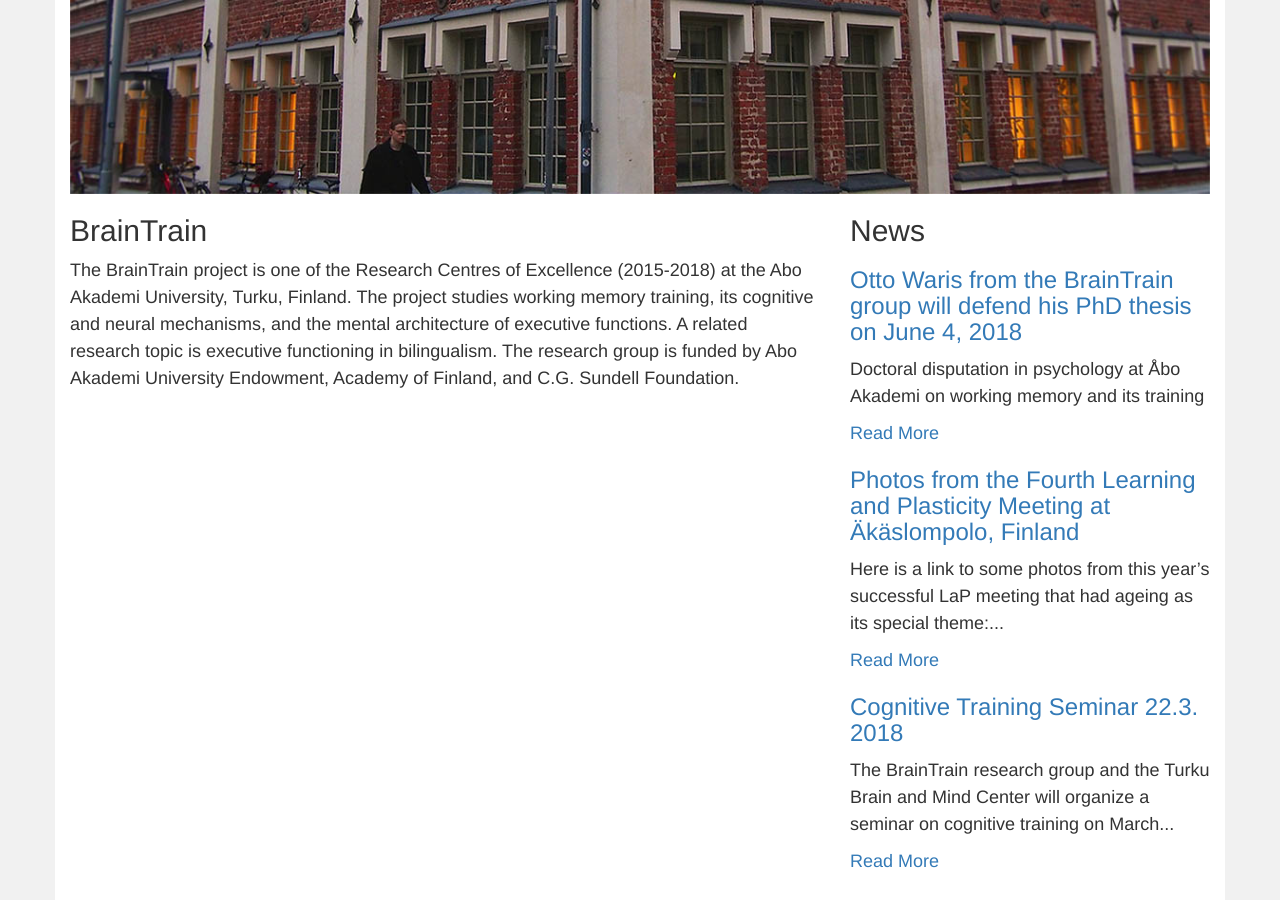
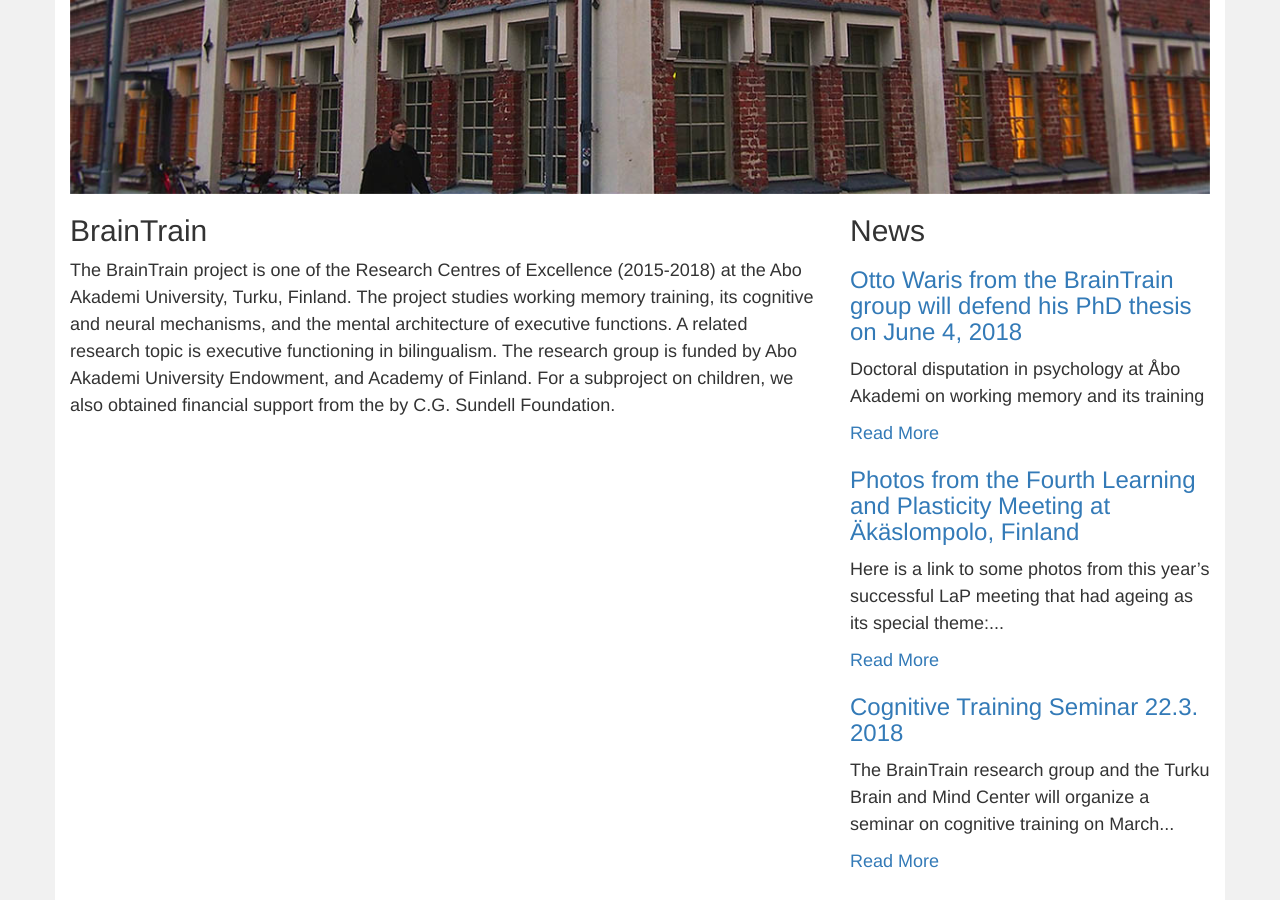
Before and after one commit to dlfell/braintrain, a Jekyll site: the page built from index.html, in a window 1280 px wide and 900 px high, scrolled down 538 px. Built offline with Jekyll 4.4.1, drawn with Linux system fonts in a browser that asks for light colours; nearby versions of some CDN libraries.

Commit message:
Update index.html

```diff
--- a/index.html
+++ b/index.html
@@ -14,7 +14,7 @@
 <div class="col-sm-12 col-md-8">
     <h2>BrainTrain</h2>
     <p>The BrainTrain project is one of the Research Centres of Excellence (2015-2018) at the
-Abo Akademi University, Turku, Finland. The project studies working memory training, its cognitive and neural mechanisms, and the mental architecture of executive functions. A related research topic is executive functioning in bilingualism. The research group is funded by Abo Akademi University Endowment, Academy of Finland, and C.G. Sundell Foundation.
+Abo Akademi University, Turku, Finland. The project studies working memory training, its cognitive and neural mechanisms, and the mental architecture of executive functions. A related research topic is executive functioning in bilingualism. The research group is funded by Abo Akademi University Endowment, and Academy of Finland. For a subproject on children, we also obtained financial support from the by C.G. Sundell Foundation.
 
     </p>
 </div>
```
